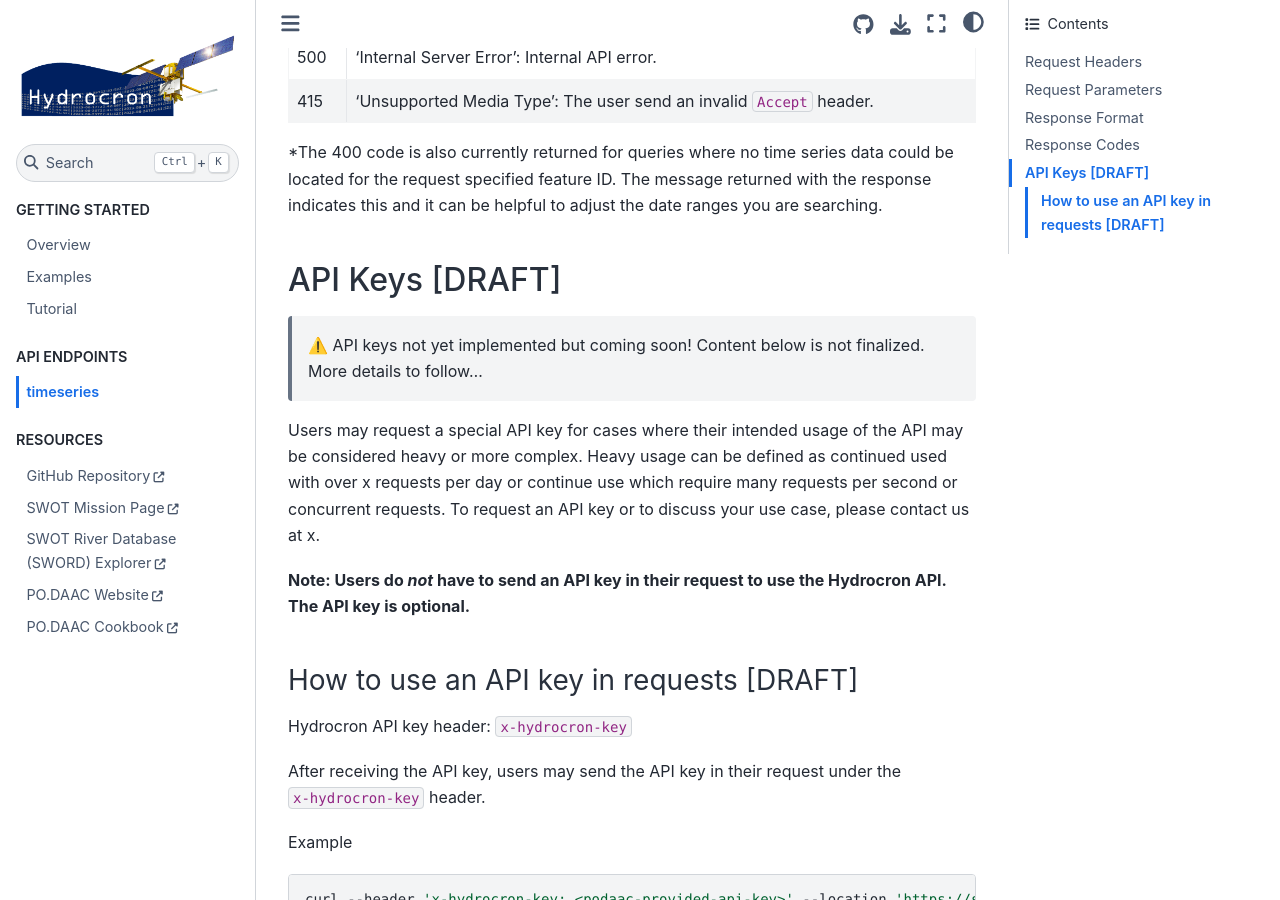
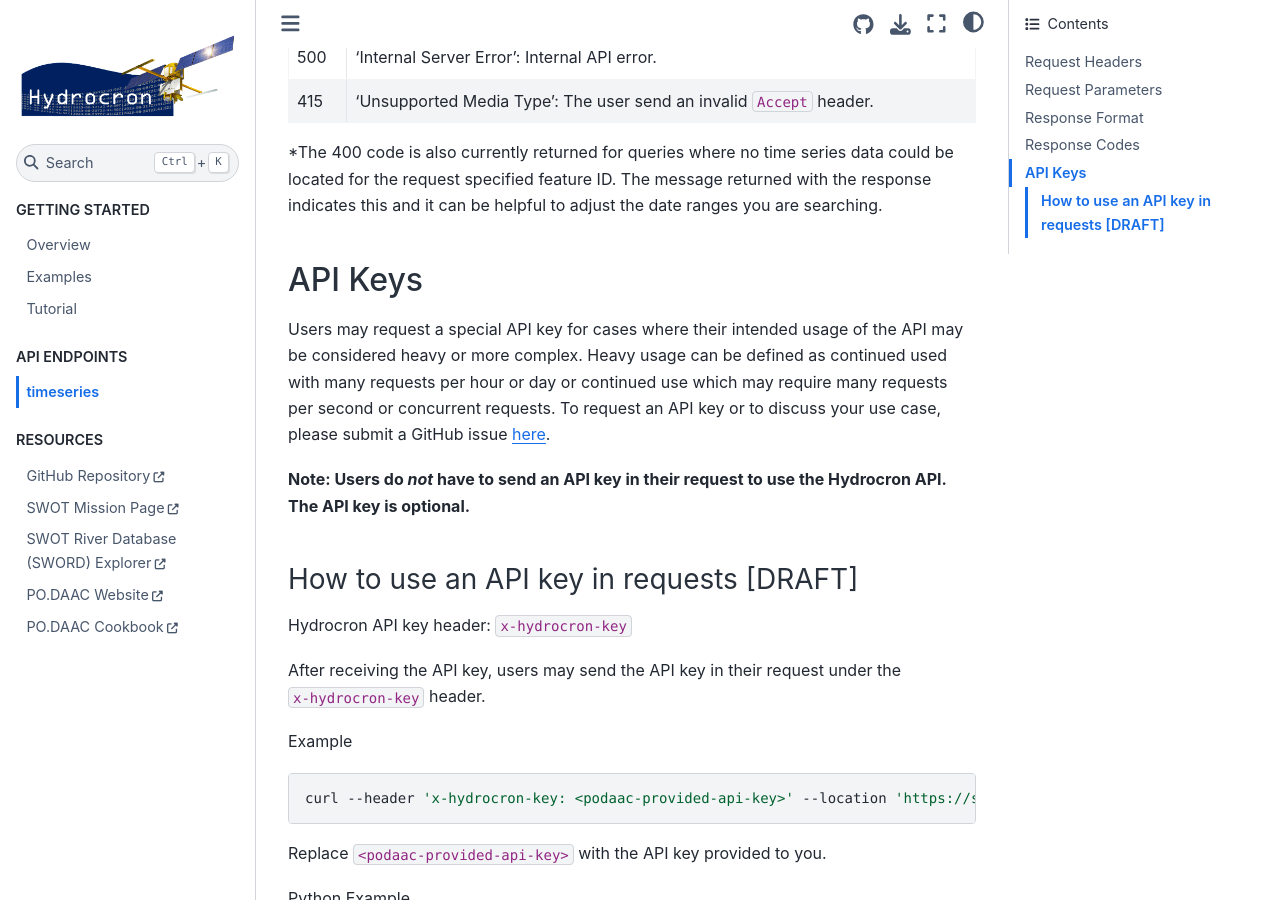
Before and after one commit to podaac/hydrocron, a Jupyter Book: the page built from docs/timeseries.md, in a window 1280 px wide and 900 px high, scrolled down 10321 px. Built offline with Jupyter Book 1.0.4 settings and Sphinx 7.4.7 and the Sphinx Book theme 1.1.4, drawn with Linux system fonts in a browser that asks for light colours.

Commit message:
Update API key documentation

```diff
--- a/docs/timeseries.md
+++ b/docs/timeseries.md
@@ -444,12 +444,9 @@
 
 *The 400 code is also currently returned for queries where no time series data could be located for the request specified feature ID. The message returned with the response indicates this and it can be helpful to adjust the date ranges you are searching.
 
-## API Keys [DRAFT]
+## API Keys
 
-> ⚠️
->API keys not yet implemented but coming soon! Content below is not finalized. More details to follow...
-
-Users may request a special API key for cases where their intended usage of the API may be considered heavy or more complex. Heavy usage can be defined as continued used with over x requests per day or continue use which require many requests per second or concurrent requests. To request an API key or to discuss your use case, please contact us at x.
+Users may request a special API key for cases where their intended usage of the API may be considered heavy or more complex. Heavy usage can be defined as continued used with many requests per hour or day or continued use which may require many requests per second or concurrent requests. To request an API key or to discuss your use case, please submit a GitHub issue [here](https://github.com/podaac/hydrocron/issues).
 
 **Note: Users do *not* have to send an API key in their request to use the Hydrocron API. The API key is optional.**
 
```
